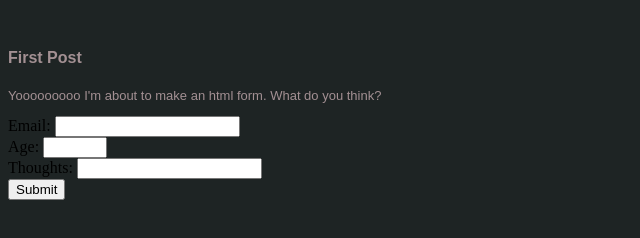
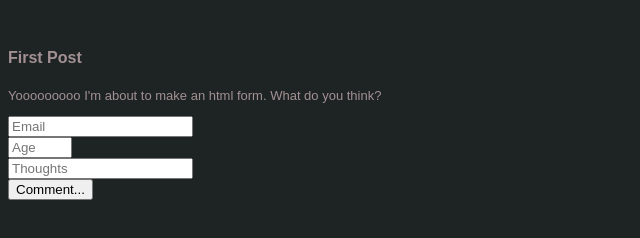
Before and after one commit to estogsdill/estogsprofwebsite, a plain HTML site: page blog.html in a window 1280 px wide. Shown: the part 124-362 px from the top of the page, without its empty margins (0-640 px from the left). Drawn offline with Linux system fonts and the light colour scheme.

Commit message:
Fixed some labels, added likes and dislikes
embedded pdf of resume is still broken in index.html

```diff
--- a/blog.html
+++ b/blog.html
@@ -23,6 +23,11 @@
                 font-size: small;
                 font-family: sans-serif;
             }
+            label {
+                color: #A39093;
+                font-size: small;
+                font-family: sans-serif;
+            }
         </style>
     </head>
     <body>
@@ -35,18 +40,14 @@
             </nav>
         </header>
         <h1>Woah its the blog</h1>
-        <p>Check it out I'm blogging!!! Yipee!</p>
-        <br>
+        <p>Check it out I'm blogging!!! Yipee!</p><br>
         <h4>First Post</h4>
         <p>Yooooooooo I'm about to make an html form. What do you think?</p>
         <form id="comments" method="post" action="">
-            <label for="email">Email:</label>
-            <input type="email" name="email" id="email"><br>
-            <label for="number">Age:</label>
-            <input type="number" name="age" id="age" min="1" max="123" step="1"><br>
-            <label for="response">Thoughts:</label>
-            <input type="text" name="commentresponse" id="response"><br>
-            <input type="submit">
+            <label for="email"></label><input type="email" name="email" id="email" placeholder="Email"><br>
+            <label for="number"></label><input type="number" name="age" id="age" placeholder="Age" min="1" max="123" step="1"><br>
+            <label for="response"></label><input type="text" name="commentresponse" id="response" placeholder="Thoughts"><br>
+            <input type="submit" value="Comment...">
         </form>
     </body>
 </html>
```
Also changed, not shown: index.html (+3 -1 lines), projects.html (+17 -2 lines).
